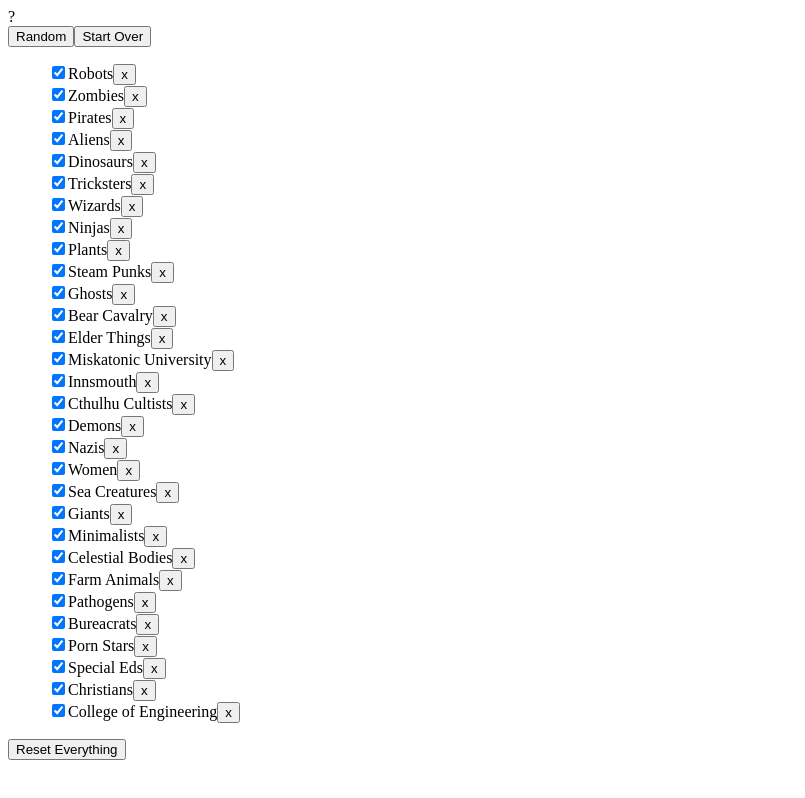
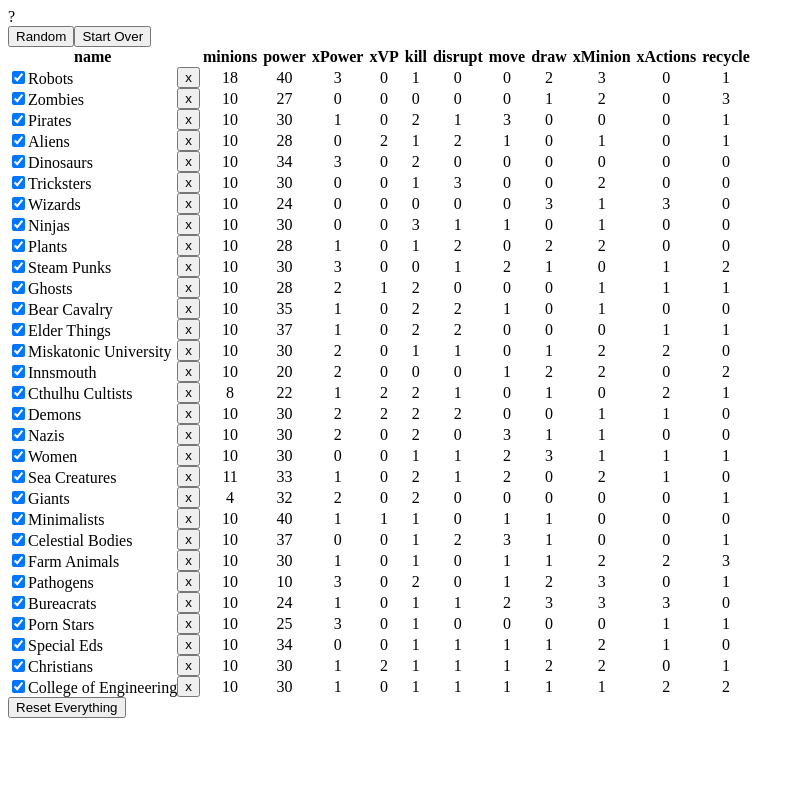
Before and after one commit to thejoshwolfe/factions, a plain HTML site: page index.html in a window 1280 px wide. Shown: the whole page, without its empty margins (0-805 px from the left). Drawn offline with Linux system fonts and the light colour scheme.

Commit message:
display opinions in a table

```diff
--- a/a.css
+++ b/a.css
@@ -4,3 +4,18 @@ li {
 .chosen {
   background-color: #afa;
 }
+table {
+  border-collapse: collapse;
+}
+td {
+  padding: 0px;
+  margin: 0px;
+}
+th {
+  padding-left: 3px;
+  padding-right: 3px;
+  margin: 0px;
+}
+.centered {
+  text-align: center;
+}
--- a/a.js
+++ b/a.js
@@ -76,17 +76,37 @@ document.getElementById("reset_everything").addEventListener("click", function()
 
 generateList();
 function generateList() {
-  document.getElementById("faction_list").innerHTML = factions.map(function(faction, i) {
-    return '<li>' +
-      '<label'+(chosen[faction.name]?' class="chosen"':'')+'>' +
-        '<input type="checkbox" id="faction_'+i+'"'+(included[faction.name]?' checked="true"':'')+'>' +
-          faction.name +
-        '</label>' +
-      '<button id="remove_faction_'+i+'">x</button>' +
-    '</li>';
-  }).join("");
+  document.getElementById("faction_table").innerHTML = '' +
+    '<tr>' +
+      columnNames.map(function(columnName) {
+        var result = '<th>' + columnName + '</th>';
+        if (columnName === "name") {
+          // delete button
+          result += '<th></th>';
+        }
+        return result;
+      }).join("") +
+    '</tr>' +
+    factions.map(function(faction, i) {
+      return '<tr'+(chosen[faction.name]?' class="chosen"':'')+'>' +
+        '<td>' +
+          '<label>' +
+            '<input type="checkbox" id="faction_'+i+'">' +
+            faction.name +
+          '</label>' +
+        '</td>' +
+        '<td><button id="remove_faction_'+i+'">x</button></td>' +
+        columnNames.map(function(columnName) {
+          if (columnName === "name") return "";
+          return '<td class="centered">' + faction[columnName] + '</td>';
+        }).join("") +
+      '</tr>';
+    }).join("");
   factions.forEach(function(faction, i) {
     var checkbox = document.getElementById("faction_" + i);
+    if (included[faction.name]) {
+      checkbox.setAttribute("checked", "true");
+    }
     checkbox.addEventListener("click", function() {
       // wait for the value to change
       setTimeout(function() {
--- a/index.html
+++ b/index.html
@@ -6,7 +6,7 @@
   <body>
     <span id="faction">?</span><br>
     <button id="generate">Random</button><button id="start_over">Start Over</button>
-    <ul id="faction_list"></ul>
+    <table id="faction_table"></table>
     <button id="reset_everything">Reset Everything</button>
     <script src="a.js"></script>
   </body>
```
